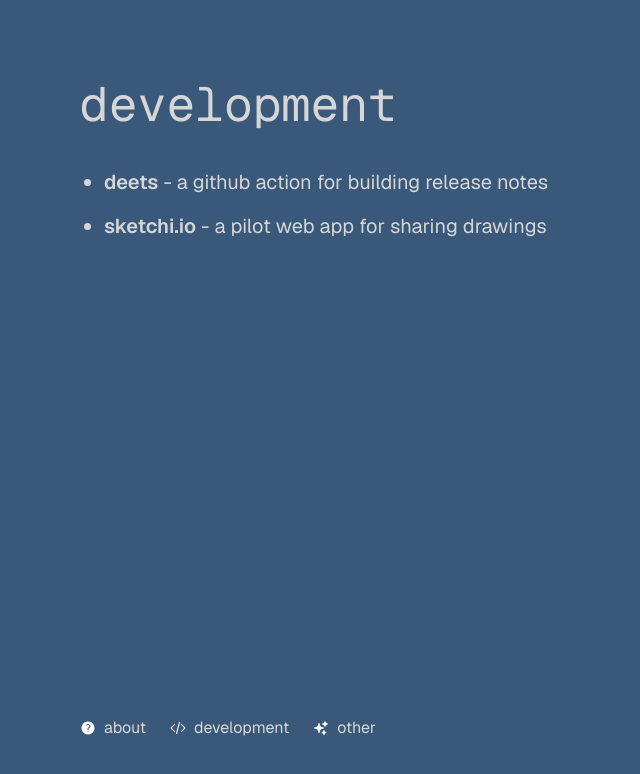
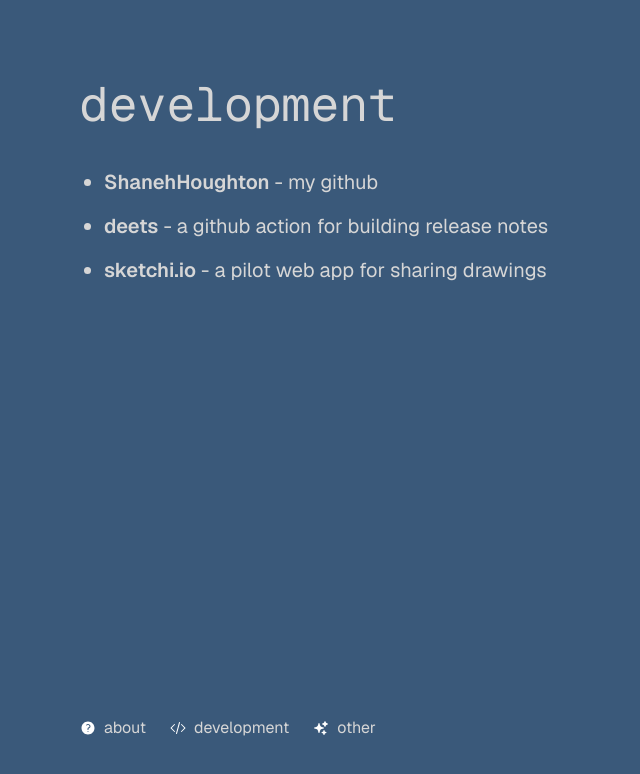
Before and after one commit to ShaneHoughton/shaneh, a Next.js app: page /development in a window 1280 px wide. Shown: the top 774 px of the page, without its empty margins (0-640 px from the left). Built offline with nearby package versions, Linux system fonts and the light colour scheme.

Commit message:
add github to development links

```diff
--- a/src/app/development/page.tsx
+++ b/src/app/development/page.tsx
@@ -6,6 +6,15 @@ export default function Developement() {
   return (
     <PageLayout title={title}>
       <ul className="w-full flex flex-col gap-4 list-disc ml-4 px-2">
+        <li className="text-xl">
+          <a
+            className="hover:underline hover:underline-offset-4 cursor-pointer"
+            href="https://github.com/ShaneHoughton"
+            target="_blank"
+          >
+            <span className="font-semibold">ShanehHoughton</span> - my github
+          </a>
+        </li>
         <li className="text-xl">
           <a
             className="hover:underline hover:underline-offset-4 cursor-pointer"
```
